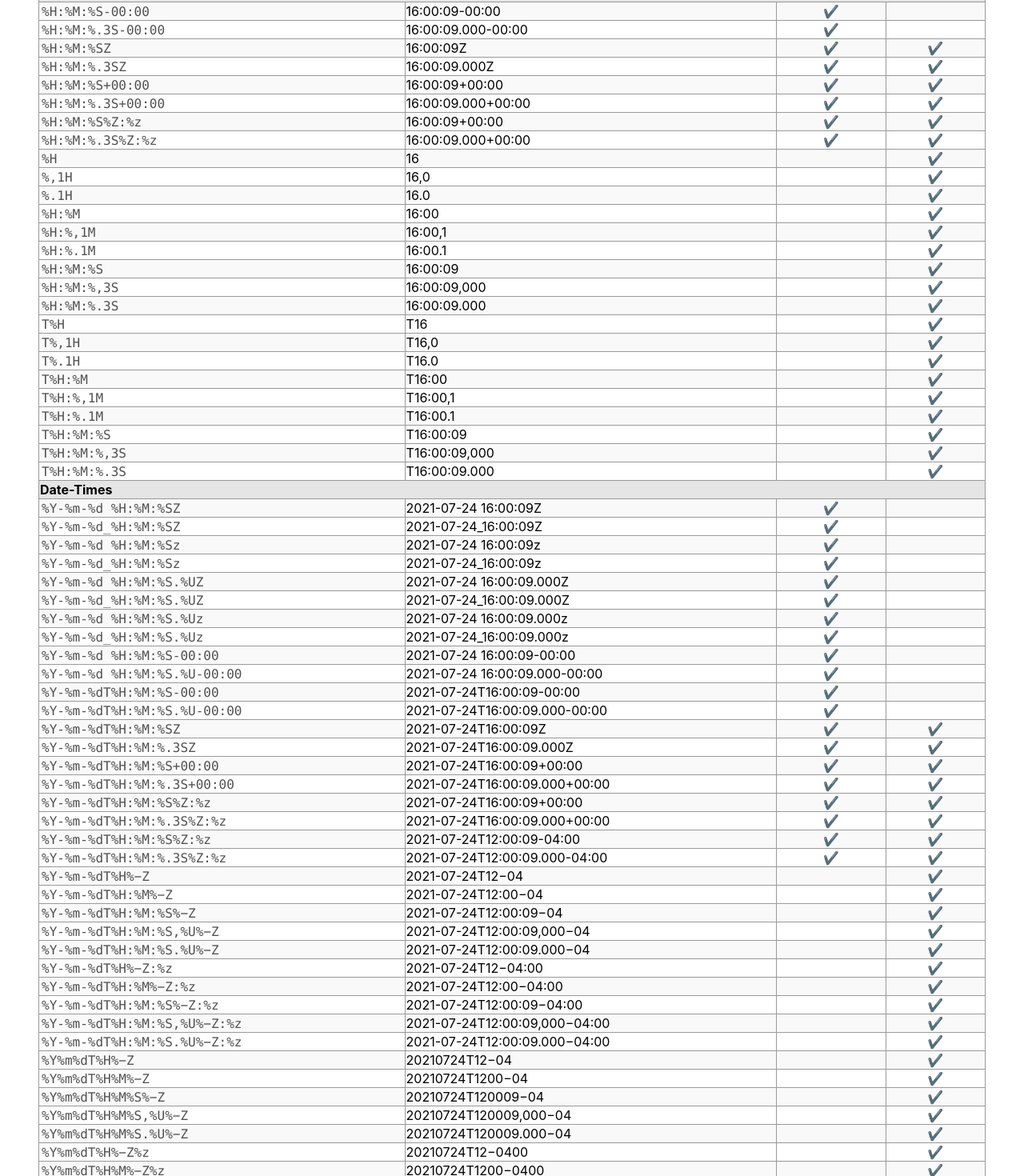
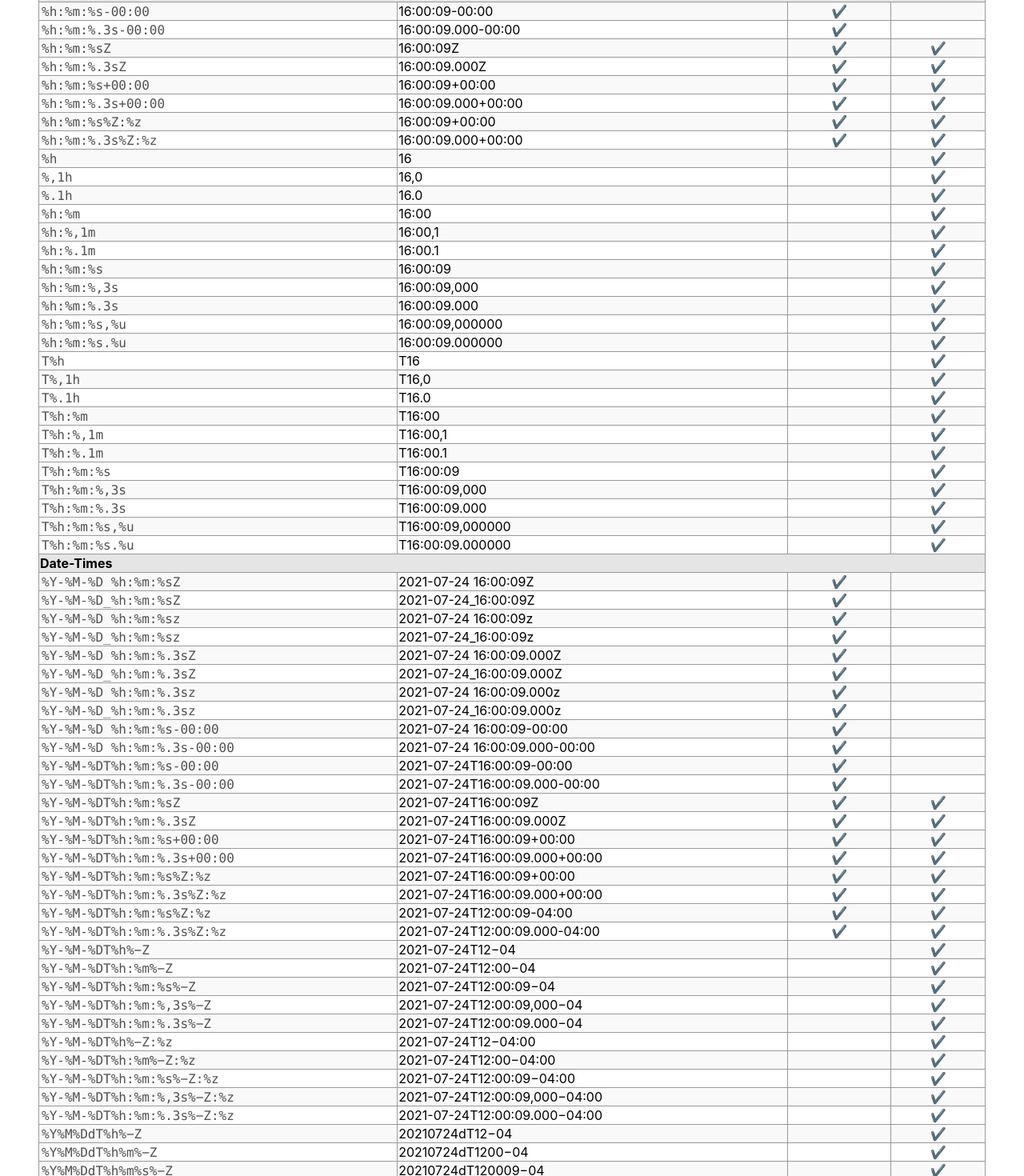
Before and after one commit to IJMacD/rfc3339-iso8601, a React (Create React App) app: page / in a window 1280 px wide. Shown: the part 1330-2800 px from the top of the page at 80% size. Built offline with nearby package versions, Linux system fonts and the light colour scheme.

Commit message:
I changed my mind about the formatter

```diff
--- a/src/App.js
+++ b/src/App.js
@@ -4,69 +4,71 @@
 import Diagram from './Diagram';
 
 const time_formats_rfc_only = [
-  "%H:%M:%S-00:00",
-  "%H:%M:%.3S-00:00",
+  "%h:%m:%s-00:00",
+  "%h:%m:%.3s-00:00",
 ];
 
 const formats_rfc_only = [
-  "%Y-%m-%d %H:%M:%SZ",
-  "%Y-%m-%d_%H:%M:%SZ",
-  "%Y-%m-%d %H:%M:%Sz",
-  "%Y-%m-%d_%H:%M:%Sz",
-  "%Y-%m-%d %H:%M:%S.%UZ",
-  "%Y-%m-%d_%H:%M:%S.%UZ",
-  "%Y-%m-%d %H:%M:%S.%Uz",
-  "%Y-%m-%d_%H:%M:%S.%Uz",
-  "%Y-%m-%d %H:%M:%S-00:00",
-  "%Y-%m-%d %H:%M:%S.%U-00:00",
-  "%Y-%m-%dT%H:%M:%S-00:00",
-  "%Y-%m-%dT%H:%M:%S.%U-00:00",
+  "%Y-%M-%D %h:%m:%sZ",
+  "%Y-%M-%D_%h:%m:%sZ",
+  "%Y-%M-%D %h:%m:%sz",
+  "%Y-%M-%D_%h:%m:%sz",
+  "%Y-%M-%D %h:%m:%.3sZ",
+  "%Y-%M-%D_%h:%m:%.3sZ",
+  "%Y-%M-%D %h:%m:%.3sz",
+  "%Y-%M-%D_%h:%m:%.3sz",
+  "%Y-%M-%D %h:%m:%s-00:00",
+  "%Y-%M-%D %h:%m:%.3s-00:00",
+  "%Y-%M-%DT%h:%m:%s-00:00",
+  "%Y-%M-%DT%h:%m:%.3s-00:00",
 ];
 
 const date_formats_both_utc = [
-  "%Y-%m-%d",
+  "%Y-%M-%D",
 ];
 
 const time_formats_both_utc = [
-  "%H:%M:%SZ",
-  "%H:%M:%.3SZ",
-  "%H:%M:%S+00:00",
-  "%H:%M:%.3S+00:00",
+  "%h:%m:%sZ",
+  "%h:%m:%.3sZ",
+  "%h:%m:%s+00:00",
+  "%h:%m:%.3s+00:00",
 ];
 
 const time_formats_both_local = [
-  "%H:%M:%S%Z:%z",
-  "%H:%M:%.3S%Z:%z",
+  "%h:%m:%s%Z:%z",
+  "%h:%m:%.3s%Z:%z",
 ];
 
 const formats_both_utc = [
-  "%Y-%m-%dT%H:%M:%SZ",
-  "%Y-%m-%dT%H:%M:%.3SZ",
-  "%Y-%m-%dT%H:%M:%S+00:00",
-  "%Y-%m-%dT%H:%M:%.3S+00:00",
+  "%Y-%M-%DT%h:%m:%sZ",
+  "%Y-%M-%DT%h:%m:%.3sZ",
+  "%Y-%M-%DT%h:%m:%s+00:00",
+  "%Y-%M-%DT%h:%m:%.3s+00:00",
 ];
 
 const formats_both_local = [
-  "%Y-%m-%dT%H:%M:%S%Z:%z",
-  "%Y-%m-%dT%H:%M:%.3S%Z:%z",
+  "%Y-%M-%DT%h:%m:%s%Z:%z",
+  "%Y-%M-%DT%h:%m:%.3s%Z:%z",
 ];
 
 const full_date_formats = [
-  "%Y-%m-%d",
+  "%Y-%M-%D",
   "%G-W%W-%w",
-  "%Y-%o",
+  "%Y-%O",
 ];
 
 const basic_time_formats_iso_only = [
-  "%H",
-  "%,1H",
-  "%.1H",
-  "%H:%M",
-  "%H:%,1M",
-  "%H:%.1M",
-  "%H:%M:%S",
-  "%H:%M:%,3S",
-  "%H:%M:%.3S",
+  "%h",
+  "%,1h",
+  "%.1h",
+  "%h:%m",
+  "%h:%,1m",
+  "%h:%.1m",
+  "%h:%m:%s",
+  "%h:%m:%,3s",
+  "%h:%m:%.3s",
+  "%h:%m:%s,%u",
+  "%h:%m:%s.%u",
 ];
 
 const time_formats_iso_only = [
@@ -79,43 +81,43 @@
 const mergedBoth = [ ...merged, ...mergedBasic ];
 
 const formats_negative = [
-  "%Y-%m-%dT%H:%M:%S%Z:%z",
-  "%Y-%m-%dT%H:%M:%.3S%Z:%z",
+  "%Y-%M-%DT%h:%m:%s%Z:%z",
+  "%Y-%M-%DT%h:%m:%.3s%Z:%z",
 ];
 
 const formats_negative_2212 = [
-  "%Y-%m-%dT%H%−Z",
-  "%Y-%m-%dT%H:%M%−Z",
-  "%Y-%m-%dT%H:%M:%S%−Z",
-  "%Y-%m-%dT%H:%M:%S,%U%−Z",
-  "%Y-%m-%dT%H:%M:%S.%U%−Z",
-  "%Y-%m-%dT%H%−Z:%z",
-  "%Y-%m-%dT%H:%M%−Z:%z",
-  "%Y-%m-%dT%H:%M:%S%−Z:%z",
-  "%Y-%m-%dT%H:%M:%S,%U%−Z:%z",
-  "%Y-%m-%dT%H:%M:%S.%U%−Z:%z",
-  "%Y%m%dT%H%−Z",
-  "%Y%m%dT%H%M%−Z",
-  "%Y%m%dT%H%M%S%−Z",
-  "%Y%m%dT%H%M%S,%U%−Z",
-  "%Y%m%dT%H%M%S.%U%−Z",
-  "%Y%m%dT%H%−Z%z",
-  "%Y%m%dT%H%M%−Z%z",
-  "%Y%m%dT%H%M%S%−Z%z",
-  "%Y%m%dT%H%M%S,%U%−Z%z",
-  "%Y%m%dT%H%M%S.%U%−Z%z",
+  "%Y-%M-%DT%h%−Z",
+  "%Y-%M-%DT%h:%m%−Z",
+  "%Y-%M-%DT%h:%m:%s%−Z",
+  "%Y-%M-%DT%h:%m:%,3s%−Z",
+  "%Y-%M-%DT%h:%m:%.3s%−Z",
+  "%Y-%M-%DT%h%−Z:%z",
+  "%Y-%M-%DT%h:%m%−Z:%z",
+  "%Y-%M-%DT%h:%m:%s%−Z:%z",
+  "%Y-%M-%DT%h:%m:%,3s%−Z:%z",
+  "%Y-%M-%DT%h:%m:%.3s%−Z:%z",
+  "%Y%M%DdT%h%−Z",
+  "%Y%M%DdT%h%m%−Z",
+  "%Y%M%DdT%h%m%s%−Z",
+  "%Y%M%DdT%h%m%,3s%−Z",
+  "%Y%M%DdT%h%m%.3s%−Z",
+  "%Y%M%DdT%h%−Z%z",
+  "%Y%M%DdT%h%m%−Z%z",
+  "%Y%M%DdT%h%m%s%−Z%z",
+  "%Y%M%DdT%h%m%,3s%−Z%z",
+  "%Y%M%DdT%h%m%.3s%−Z%z",
 ];
 
 const date_formats_iso_only = [
   "%N",
   "%C",
-  "%D",
+  "%d",
   "%Y",
-  "%Y-%m",
-  "%Y-%o",
+  "%Y-%M",
+  "%Y-%O",
   "%G-W%W",
   "%G-W%W-%w",
-  "%Y%o",
+  "%Y%O",
   "%GW%W",
   "%GW%W%w",
 ];
@@ -271,19 +273,19 @@
           {`
 %N - Millennium
 %C - Century
-%D - Decade
+%d - Decade
 %Y - Year
-%m - Month
-%d - Day
+%M - Month
+%D - Day
 %G - Week Year
 %W - Week
 %w - Week Day
-%o - Ordinal Day
+%O - Ordinal Day
 
-%H - Hour
-%M - Minute
-%S - Second
-%U - Millisecond
+%h - Hour
+%m - Minute
+%s - Second
+%u - Microsecond
 
 %Z - Zone Hour including +/-
 %z - Zone Minute
--- a/src/Diagram.js
+++ b/src/Diagram.js
@@ -65,101 +65,101 @@
       </text>
       <g id="rfc">
         <text x={56} y={84}>
-          {formatUTC("%Y-%m-%d %H:%M:%SZ", date)}
+          {formatUTC("%Y-%M-%D %h:%m:%sZ", date)}
         </text>
         <text x={52} y={92}>
-          {formatUTC("%Y-%m-%d %H:%M:%S.%UZ", date)}
+          {formatUTC("%Y-%M-%D %h:%m:%.3sZ", date)}
         </text>
         <text x={44.832} y={100}>
-          {formatUTC("%Y-%m-%d_%H:%M:%SZ", date)}
+          {formatUTC("%Y-%M-%D_%h:%m:%sZ", date)}
         </text>
         <text x={40} y={108}>
-          {formatUTC("%Y-%m-%d_%H:%M:%S.%UZ", date)}
+          {formatUTC("%Y-%M-%D_%h:%m:%.3sZ", date)}
         </text>
         <text x={36} y={116}>
-          {formatUTC("%Y-%m-%dT%H:%M:%S-00:00", date)}
+          {formatUTC("%Y-%M-%DT%h:%m:%s-00:00", date)}
         </text>
       </g>
       <g id="both">
         <text x={75.087} y={116}>
-          {formatUTC("%Y-%m-%dT%H:%M:%SZ", date)}
+          {formatUTC("%Y-%M-%DT%h:%m:%sZ", date)}
         </text>
         <text x={79.087} y={120}>
-          {formatUTC("%Y-%m-%dT%H:%M:%S.%UZ", date)}
+          {formatUTC("%Y-%M-%DT%h:%m:%.3sZ", date)}
         </text>
         <text x={84.466} y={124}>
-          {formatUTC("%Y-%m-%dt%H:%M:%Sz", date)}
+          {formatUTC("%Y-%M-%Dt%h:%m:%sz", date)}
         </text>
         <text x={71.963} y={132}>
-          {formatUTC("%Y-%m-%dT%H:%M:%S+00:00", date)}
+          {formatUTC("%Y-%M-%DT%h:%m:%s+00:00", date)}
         </text>
         <text x={76} y={138}>
-          {format("%Y-%m-%dT%H:%M:%S%Z:%z", date)}
+          {format("%Y-%M-%DT%h:%m:%s%Z:%z", date)}
         </text>
         <text x={93.279} y={94}>
-          {format("%Y-%m-%d", date)}
+          {format("%Y-%M-%D", date)}
         </text>
         <text x={67.098} y={144}>
-          {formatUTC("%Y-%m-%dt%H:%M:%S+00:00", date)}
+          {formatUTC("%Y-%M-%Dt%h:%m:%s+00:00", date)}
         </text>
         <text x={68} y={152}>
-          {format("%Y-%m-%dt%H:%M:%S%Z:%z", date)}
+          {format("%Y-%M-%Dt%h:%m:%s%Z:%z", date)}
         </text>
         <text x={85.381} y={100}>
-          {formatUTC("%H:%M:%SZ", date)}
+          {formatUTC("%h:%m:%sZ", date)}
         </text>
         <text x={93.631} y={104}>
-          {formatUTC("%H:%M:%S.%UZ", date)}
+          {formatUTC("%h:%m:%.3sZ", date)}
         </text>
         <text x={85.381} y={108}>
-          {format("%H:%M:%S%Z:%z", date)}
+          {format("%h:%m:%s%Z:%z", date)}
         </text>
         <text x={93.631} y={112}>
-          {format("%H:%M:%S.%U%Z:%z", date)}
+          {format("%h:%m:%.3s%Z:%z", date)}
         </text>
       </g>
       <g id="iso">
         <text x={123.106} y={80}>
-          {format("%Y-%m-%dT%H:%M", date)}
+          {format("%Y-%M-%DT%h:%m", date)}
         </text>
         <text x={118.106} y={84}>
-          {format("%Y-%m", date)}
+          {format("%Y-%M", date)}
         </text>
         <text x={138.106} y={84}>
-          {format("%H:%M:%S", date)}
+          {format("%h:%m:%s", date)}
         </text>
         <text x={113.587} y={88}>
-          {format("%Y-%m-%dT%H,5", date)}
+          {format("%Y-%M-%DT%,1h", date)}
         </text>
         <text x={143.414} y={88}>
-          {format("%Y-%m-%dT%H.5", date)}
+          {format("%Y-%M-%DT%.1h", date)}
         </text>
         <text x={126.139} y={92}>
-          {format("%Y-%m-%dT%H:%M:%S", date)}
+          {format("%Y-%M-%DT%h:%m:%s", date)}
         </text>
         <text x={119.369} y={96}>
-          {format("%Y-%m-%dT%H:%M,5", date)}
+          {format("%Y-%M-%DT%h:%,1m", date)}
         </text>
         <text x={150.677} y={96}>
-          {format("%Y-%m-%dT%H:%M.5", date)}
+          {format("%Y-%M-%DT%h:%.1m", date)}
         </text>
         <text x={120} y={100}>
-          {format("T%H:%M:%S", date)}
+          {format("T%h:%m:%s", date)}
         </text>
         <text x={140} y={100}>
-          {formatUTC("T%H:%M:%SZ", date)}
+          {formatUTC("T%h:%m:%sZ", date)}
         </text>
         <text x={160} y={100}>
-          {format("T%H:%M:%S%Z:%z", date)}
+          {format("T%h:%m:%s%Z:%z", date)}
         </text>
         <text x={164} y={104}>
-          {format("T%H:%M:%S%Z", date)}
+          {format("T%h:%m:%s%Z", date)}
         </text>
         <text x={120} y={104}>
           {format("%Y", date)}
         </text>
         <text x={132} y={104}>
-          {format("%D", date)}
+          {format("%d", date)}
         </text>
         <text x={144} y={104}>
           {format("%C", date)}
@@ -168,19 +168,19 @@
           {format("%N", date)}
         </text>
         <text x={144.889} y={108}>
-          {formatUTC("%Y-%m-%dT%H:%M:%S\u221201:00", date, -60)}
+          {formatUTC("%Y-%M-%DT%h:%m:%s\u221201:00", date, -60)}
         </text>
         <text x={125.009} y={108}>
-          {format("%Y-%o", date)}
+          {format("%Y-%oO", date)}
         </text>
         <text x={123.413} y={112}>
-          {format("%Y-%oT%H:%M", date)}
+          {format("%Y-%OT%h:%m", date)}
         </text>
         <text x={153.413} y={112}>
-          {format("%Y-%oT%H:%M:%S", date)}
+          {format("%Y-%OT%h:%m:%s", date)}
         </text>
         <text x={149.971} y={116}>
-          {format("%Y-%oT%H.5", date)}
+          {format("%Y-%OT%.1h", date)}
         </text>
         <text x={126.913} y={116}>
           {format("%G-W%W", date)}
@@ -189,42 +189,42 @@
           {format("%G-W%W-%w", date)}
         </text>
         <text x={160.336} y={120}>
-          {format("%G-W%W-%wT%H:%M", date)}
+          {format("%G-W%W-%wT%h:%m", date)}
         </text>
         <text x={169.336} y={124}>
-          {format("%G-W%W-%wT%H:%M:%S", date)}
+          {format("%G-W%W-%wT%h:%m:%s", date)}
         </text>
         <text x={129.087} y={124}>
-          {format("%Y-%m-%dT%H:%M:%S.%U", date)}
+          {format("%Y-%M-%DT%h:%m:%.3s", date)}
         </text>
 
         <text x={124.336} y={128}>
           {format("%Y/P2M", date)}
         </text>
         <text x={144.336} y={128}>
-          {format("%Y-%m/P2M", date)}
+          {format("%Y-%M/P2M", date)}
         </text>
         <text x={164.336} y={128}>
-          {format("%Y-%m-%d/P2M", date)}
+          {format("%Y-%M-%D/P2M", date)}
         </text>
 
         <text x={129.336} y={132}>
-          {format("%Y-%m-%dT%H/PT2M", date)}
+          {format("%Y-%M-%DT%h/PT2M", date)}
         </text>
         <text x={164.336} y={132}>
-          {format("%Y-%m-%dT%H:%M/PT2M", date)}
+          {format("%Y-%M-%DT%h:%m/PT2M", date)}
         </text>
 
         <text x={125.336} y={136}>
-          {format("%Y-%m-%dT%H:%M:%S/PT3D", date)}
+          {format("%Y-%M-%DT%h:%m:%s/P3D", date)}
         </text>
         <text x={169.336} y={136}>
-          {format("%Y-%m-%dT%H:%M:%S/PT2M", date)}
+          {format("%Y-%M-%DT%h:%m:%s/PT2M", date)}
         </text>
 
 
         <text x={120.336} y={140}>
-          {format("%Y-%o/P2M", date)}
+          {format("%Y-%O/P2M", date)}
         </text>
         <text x={144.336} y={140}>
           {format("%Y-W%W/P2M", date)}
@@ -234,37 +234,37 @@
         </text>
 
         <text x={116.336} y={144}>
-          {format("%Y-%oT%H/PT2M", date)}
+          {format("%Y-%OT%h/PT2M", date)}
         </text>
         <text x={149.336} y={144}>
-          {format("%Y-W%W-%wT%H:%M/PT2M", date)}
+          {format("%Y-W%W-%wT%h:%m/PT2M", date)}
         </text>
         <text x={184.336} y={144}>
-          {format("%Y-%m/12", date)}
+          {format("%Y-%M/12", date)}
         </text>
 
         <text x={114.336} y={148}>
-          {format("%Y-%oT%H:%M:%S/PT3D", date)}
+          {format("%Y-%OT%h:%m:%s/PT3D", date)}
         </text>
         <text x={154.336} y={148}>
-          {format("%Y-W%W-%wT%H:%M:%S/PT2M", date)}
+          {format("%Y-W%W-%wT%h:%m:%s/PT2M", date)}
         </text>
 
         <text x={109.336} y={152}>
-          {format("%Y-%m-%d/28", date)}
+          {format("%Y-%M-%D/28", date)}
         </text>
         <text x={134.336} y={152}>
-          {format("%Y-%m-%d/%Y-12-31", date)}
+          {format("%Y-%M-%D/%Y-12-31", date)}
         </text>
         <text x={169.336} y={152}>
-          {format("%Y-%m-%dT%H/23", date)}
+          {format("%Y-%M-%DT%h/23", date)}
         </text>
 
         <text x={104.336} y={156}>
-          {format("%Y-%m-%dT%H:%M/59", date)}
+          {format("%Y-%M-%DT%h:%m/59", date)}
         </text>
         <text x={164.336} y={156}>
-          {format("%Y-%m-%dT%H:%M:%S/59", date)}
+          {format("%Y-%M-%DT%h:%m:%s/59", date)}
         </text>
 
 
@@ -302,11 +302,11 @@
         </text>
 
         <text x={79.336} y={184}>
-          {format("R2/%Y-%o/P1Y2.5MT4H", date)}
+          {format("R2/%Y-%O/P1Y2.5MT4H", date)}
         </text>
 
         <text x={85.336} y={192}>
-          {format("R/%Y-W%W-%wT%H/PT45M", date)}
+          {format("R/%Y-W%W-%wT%h/PT45M", date)}
         </text>
 
         <g id="iso-mutual">
@@ -317,34 +317,34 @@
             {format("+00%Y", date)}
           </text>
           <text   x={154}   y={172}  >
-            {format("+00%Y-%m", date)}
+            {format("+00%Y-%M", date)}
           </text>
           <text   x={128}   y={172}  >
-            {format("+00%Y-%m-%d", date)}
+            {format("+00%Y-%M-%D", date)}
           </text>
           <text   x={148}   y={176}  >
-            {format("+00%Y-%m-%dT%H", date)}
+            {format("+00%Y-%M-%DT%h", date)}
           </text>
           <text   x={124}   y={180}  >
-            {format("+00%Y-%m-%dT%H:%M", date)}
+            {format("+00%Y-%M-%DT%h:%m", date)}
           </text>
           <text   x={148}   y={184}  >
-            {format("+00%Y-%m-%dT%H:%M:%S", date)}
+            {format("+00%Y-%M-%DT%h:%m:%s", date)}
           </text>
           <text   x={124}   y={188}  >
-            {format("+00%G-W%W-%wT%H", date)}
+            {format("+00%G-W%W-%wT%h", date)}
           </text>
           <text   x={148}   y={192}  >
-            {format("+00%G-W%W-%wT%H:%M", date)}
+            {format("+00%G-W%W-%wT%h:%m", date)}
           </text>
           <text   x={124}   y={196}  >
-            {format("+00%Y-%oT%H", date)}
+            {format("+00%Y-%OT%h", date)}
           </text>
           <text   x={148}   y={200}  >
-            {format("+00%Y-%oT%H:%M", date)}
+            {format("+00%Y-%OT%h:%m", date)}
           </text>
           <text   x={132}   y={204}  >
-            {format("+00%Y-%oT%H:%M:%S", date)}
+            {format("+00%Y-%OT%h:%m:%s", date)}
           </text>
         </g>
       </g>
--- a/src/format.js
+++ b/src/format.js
@@ -35,18 +35,18 @@
             switch (s) {
                 case "N": fraction = frac(((d.getFullYear() % 1000)/1000), precision).substr(1);     break;
                 case "C": fraction = frac(((d.getFullYear() % 100)/100), precision).substr(1);       break;
-                case "D": fraction = frac(((d.getFullYear() % 10)/10), precision).substr(1);         break;
+                case "d": fraction = frac(((d.getFullYear() % 10)/10), precision).substr(1);         break;
                 case "Y": fraction = frac((d.getMonth() / 12), precision).substr(1);                 break;
-                case "m": fraction = frac(((d.getDate() - 1)/(365/12)), precision).substr(1);        break;
-                case "d": fraction = frac((d.getHours() / 24), precision).substr(1);                 break;
+                case "M": fraction = frac(((d.getDate() - 1)/(365/12)), precision).substr(1);        break;
+                case "D": fraction = frac((d.getHours() / 24), precision).substr(1);                 break;
                 case "G": fraction = frac((datetime.getWeek(d)/52), precision).substr(1);            break;
                 case "W": fraction = frac(((datetime.getWeekDay(d) - 1) / 7), precision).substr(1);  break;
                 case "w": fraction = frac((d.getHours() / 24), precision).substr(1);                 break;
                 case "o": fraction = frac((d.getHours() / 24), precision).substr(1);                 break;
-                case "H": fraction = frac((d.getMinutes() / 60), precision).substr(1);               break;
-                case "M": fraction = frac((d.getSeconds() / 60), precision).substr(1);               break;
-                case "S": fraction = frac((d.getMilliseconds() / 1000), precision).substr(1);        break;
-                case "U": fraction = 0..toFixed(precision).substr(1);                                break;
+                case "h": fraction = frac((d.getMinutes() / 60), precision).substr(1);               break;
+                case "m": fraction = frac((d.getSeconds() / 60), precision).substr(1);               break;
+                case "s": fraction = frac((d.getMilliseconds() / 1000), precision).substr(1);        break;
+                case "u": fraction = 0..toFixed(precision).substr(1);                                break;
                 case "Z": fraction = "";   break;
                 case "z": fraction = "";   break;
                 default: fraction = "";
@@ -58,18 +58,18 @@
         switch (s) {
             case "N": return ((d.getFullYear() / 1000)|0).toString()                    + fraction;
             case "C": return ((d.getFullYear() / 100)|0).toString().padStart(2, "0")    + fraction;
-            case "D": return ((d.getFullYear() / 10)|0).toString().padStart(3, "0")     + fraction;
+            case "d": return ((d.getFullYear() / 10)|0).toString().padStart(3, "0")     + fraction;
             case "Y": return d.getFullYear().toString().padStart(4, "0")                + fraction;
-            case "m": return pad2(d.getMonth() + 1)                                     + fraction;
-            case "d": return pad2(d.getDate())                                          + fraction;
+            case "M": return pad2(d.getMonth() + 1)                                     + fraction;
+            case "D": return pad2(d.getDate())                                          + fraction;
             case "G": return datetime.getWeekYear(d).toString().padStart(2, "0")        + fraction;
             case "W": return pad2(datetime.getWeek(d))                                  + fraction;
             case "w": return datetime.getWeekDay(d).toString()                          + fraction;
-            case "o": return datetime.getYearDay(d).toString().padStart(3, "0")         + fraction;
-            case "H": return pad2(d.getHours())                                         + fraction;
-            case "M": return pad2(d.getMinutes())                                       + fraction;
-            case "S": return pad2(d.getSeconds())                                       + fraction;
-            case "U": return d.getMilliseconds().toString().padStart(3, "0")            + fraction;
+            case "O": return datetime.getYearDay(d).toString().padStart(3, "0")         + fraction;
+            case "h": return pad2(d.getHours())                                         + fraction;
+            case "m": return pad2(d.getMinutes())                                       + fraction;
+            case "s": return pad2(d.getSeconds())                                       + fraction;
+            case "u": return (d.getMilliseconds()*1000).toString().padStart(6, "0")     + fraction;
             case "Z": {
                 const zH = -(d.getTimezoneOffset() / 60)|0;
                 return `${zH < 0 ? (u || "−") : "+"}${Math.abs(zH).toString().padStart(2, "0")}`;
@@ -99,18 +99,18 @@
             switch (s) {
                 case "N": fraction = frac(((d.getUTCFullYear() % 1000)/1000), precision).substr(1);     break;
                 case "C": fraction = frac(((d.getUTCFullYear() % 100)/100), precision).substr(1);       break;
-                case "D": fraction = frac(((d.getUTCFullYear() % 10)/10), precision).substr(1);         break;
+                case "d": fraction = frac(((d.getUTCFullYear() % 10)/10), precision).substr(1);         break;
                 case "Y": fraction = frac((d.getUTCMonth() / 12), precision).substr(1);                 break;
-                case "m": fraction = frac(((d.getUTCDate() - 1)/(365/12)), precision).substr(1);        break;
-                case "d": fraction = frac((d.getUTCHours() / 24), precision).substr(1);                 break;
+                case "M": fraction = frac(((d.getUTCDate() - 1)/(365/12)), precision).substr(1);        break;
+                case "D": fraction = frac((d.getUTCHours() / 24), precision).substr(1);                 break;
                 case "G": fraction = frac((datetime.getWeek(d)/52), precision).substr(1);               break;
                 case "W": fraction = frac(((datetime.getWeekDay(d) - 1) / 7), precision).substr(1);     break;
                 case "w": fraction = frac((d.getUTCHours() / 24), precision).substr(1);                 break;
                 case "o": fraction = frac((d.getUTCHours() / 24), precision).substr(1);                 break;
-                case "H": fraction = frac((d.getUTCMinutes() / 60), precision).substr(1);               break;
-                case "M": fraction = frac((d.getUTCSeconds() / 60), precision).substr(1);               break;
-                case "S": fraction = frac((d.getUTCMilliseconds() / 1000), precision).substr(1);        break;
-                case "U": fraction = 0..toFixed(precision).substr(1);                                   break;
+                case "h": fraction = frac((d.getUTCMinutes() / 60), precision).substr(1);               break;
+                case "m": fraction = frac((d.getUTCSeconds() / 60), precision).substr(1);               break;
+                case "s": fraction = frac((d.getUTCMilliseconds() / 1000), precision).substr(1);        break;
+                case "u": fraction = 0..toFixed(precision).substr(1);                                   break;
                 case "Z": fraction = "";   break;
                 case "z": fraction = "";   break;
                 default: fraction = "";
@@ -122,18 +122,18 @@
         switch (s) {
             case "N": return ((d.getUTCFullYear() / 1000)|0).toString()                    + fraction;
             case "C": return ((d.getUTCFullYear() / 100)|0).toString().padStart(2, "0")    + fraction;
-            case "D": return ((d.getUTCFullYear() / 10)|0).toString().padStart(3, "0")     + fraction;
+            case "d": return ((d.getUTCFullYear() / 10)|0).toString().padStart(3, "0")     + fraction;
             case "Y": return d.getUTCFullYear().toString().padStart(4, "0")                + fraction;
-            case "m": return pad2(d.getUTCMonth() + 1)                                     + fraction;
-            case "d": return pad2(d.getUTCDate())                                          + fraction;
+            case "M": return pad2(d.getUTCMonth() + 1)                                     + fraction;
+            case "D": return pad2(d.getUTCDate())                                          + fraction;
             case "G": return datetime.getWeekYear(d).toString().padStart(2, "0")           + fraction;
             case "W": return pad2(datetime.getWeek(d))                                     + fraction;
             case "w": return datetime.getWeekDay(d).toString()                             + fraction;
             case "o": return datetime.getYearDay(d).toString().padStart(3, "0")            + fraction;
-            case "H": return pad2(d.getUTCHours())                                         + fraction;
-            case "M": return pad2(d.getUTCMinutes())                                       + fraction;
-            case "S": return pad2(d.getUTCSeconds())                                       + fraction;
-            case "U": return d.getUTCMilliseconds().toString().padStart(3, "0")            + fraction;
+            case "h": return pad2(d.getUTCHours())                                         + fraction;
+            case "m": return pad2(d.getUTCMinutes())                                       + fraction;
+            case "s": return pad2(d.getUTCSeconds())                                       + fraction;
+            case "u": return (d.getUTCMilliseconds()*1000).toString().padStart(6, "0")     + fraction;
             case "Z": {
                 const zH = -(timezoneOffset / 60)|0;
                 return `${zH < 0 ? "+" : (u || "-")}${Math.abs(zH).toString().padStart(2, "0")}`;
```
